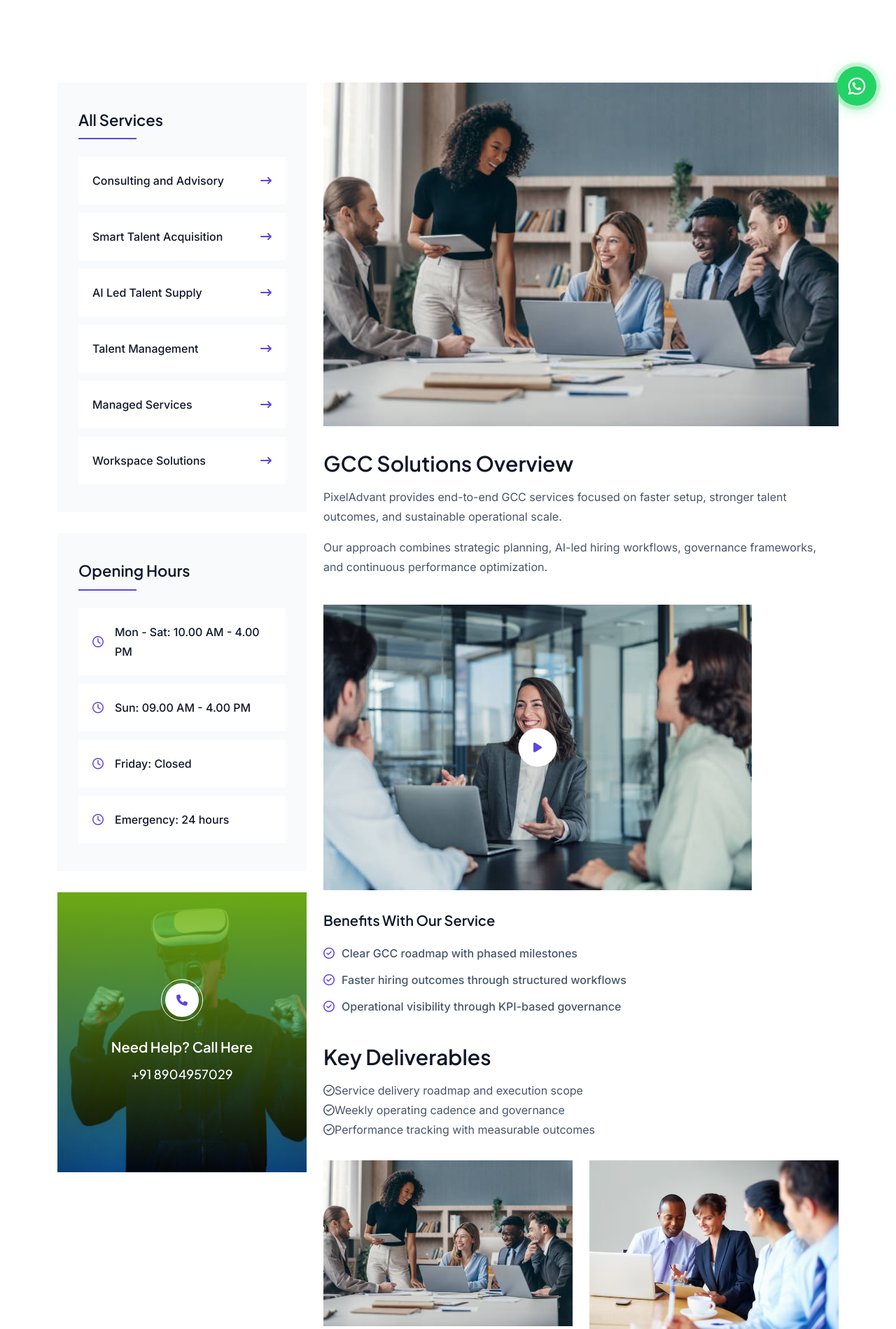
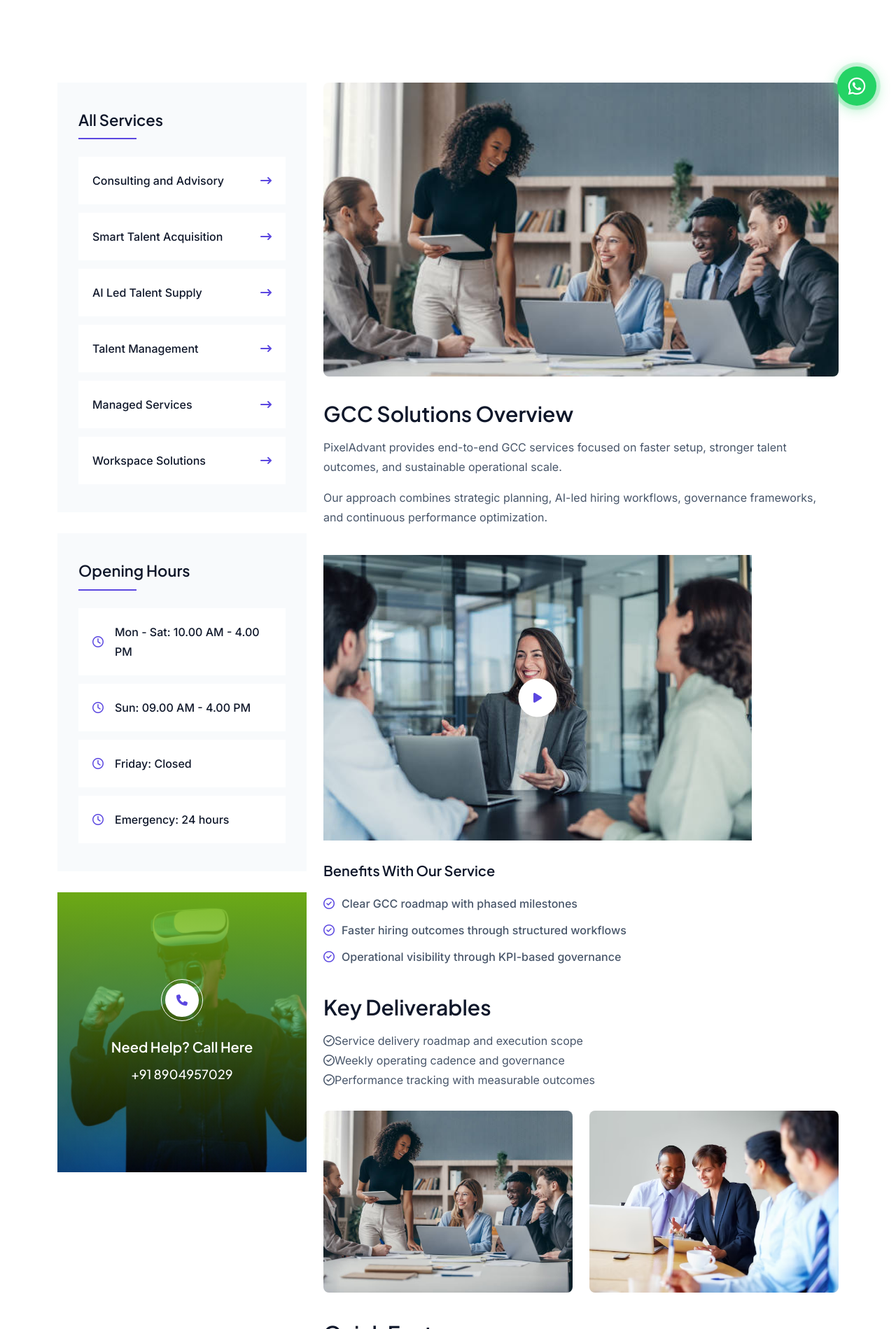
Before and after one commit to PixelAdvant/PixelAdvantWebsite, a React (Vite) app: page /service-details in a window 1280 px wide. Shown: the part 621-2520 px from the top of the page at 70% size. Built offline with nearby package versions, Linux system fonts and the light colour scheme; no server answers.

Commit message:
Fix Click-100 external redirect and service image alignment

```diff
--- a/src/assets/scss/_service.scss
+++ b/src/assets/scss/_service.scss
@@ -401,8 +401,15 @@
 .service-details-wrapper {
     .service-details-items {
         .details-image {
+            height: 420px;
+            overflow: hidden;
+            border-radius: 8px;
+
             img {
-                @include imgw;
+                width: 100%;
+                height: 100%;
+                object-fit: cover;
+                object-position: center top;
             }
         }
 
@@ -501,8 +508,15 @@
                 margin-bottom: 40px;
 
                 .thumb {
+                    height: 260px;
+                    overflow: hidden;
+                    border-radius: 8px;
+
                     img {
-                        @include imgw;
+                        width: 100%;
+                        height: 100%;
+                        object-fit: cover;
+                        object-position: center;
                     }
                 }
             }
--- a/src/components/headers/navbar.tsx
+++ b/src/components/headers/navbar.tsx
@@ -126,7 +126,19 @@ function Navbar() {
                                                         </ul>
                                                     </li>
                                                     :
-                                                    <li ><Link to={dropdown.link}>{dropdown.title}</Link></li>
+                                                    <li>
+                                                        {isExternalHref(dropdown.link) ? (
+                                                            <a
+                                                                href={dropdown.link}
+                                                                target="_blank"
+                                                                rel="noopener noreferrer"
+                                                            >
+                                                                {dropdown.title}
+                                                            </a>
+                                                        ) : (
+                                                            <Link to={dropdown.link}>{dropdown.title}</Link>
+                                                        )}
+                                                    </li>
                                             }
                                         </Fragment>
                                     )
--- a/src/db/menuData.ts
+++ b/src/db/menuData.ts
@@ -46,7 +46,7 @@ export const menuData: MenuItemDataType[] = [
     title: 'Recruitment Solutions',
     link: '/recruitment',
     submenu: [
-      { title: 'Click-100 Platform', link: '/recruitment/click-100' },
+      { title: 'Click-100 Platform', link: 'https://pixeladvant.github.io/Click100-Landing/' },
       { title: 'Advisory and Consultancy', link: '/recruitment/advisory-consultancy' },
       { title: 'Hire Global Talent', link: '/recruitment/hire-global-talent' },
       { title: 'Workforce Strategy', link: '/recruitment/workforce-strategy' },
--- /dev/null
+++ b/src/pages/click100-redirect.tsx
@@ -0,0 +1,10 @@
+import { useEffect } from "react"
+
+const Click100Redirect = () => {
+    useEffect(() => {
+        window.location.replace("https://pixeladvant.github.io/Click100-Landing/")
+    }, [])
+    return null
+}
+
+export default Click100Redirect
```
Also changed, not shown: src/route/router.tsx (+4 -4 lines).
